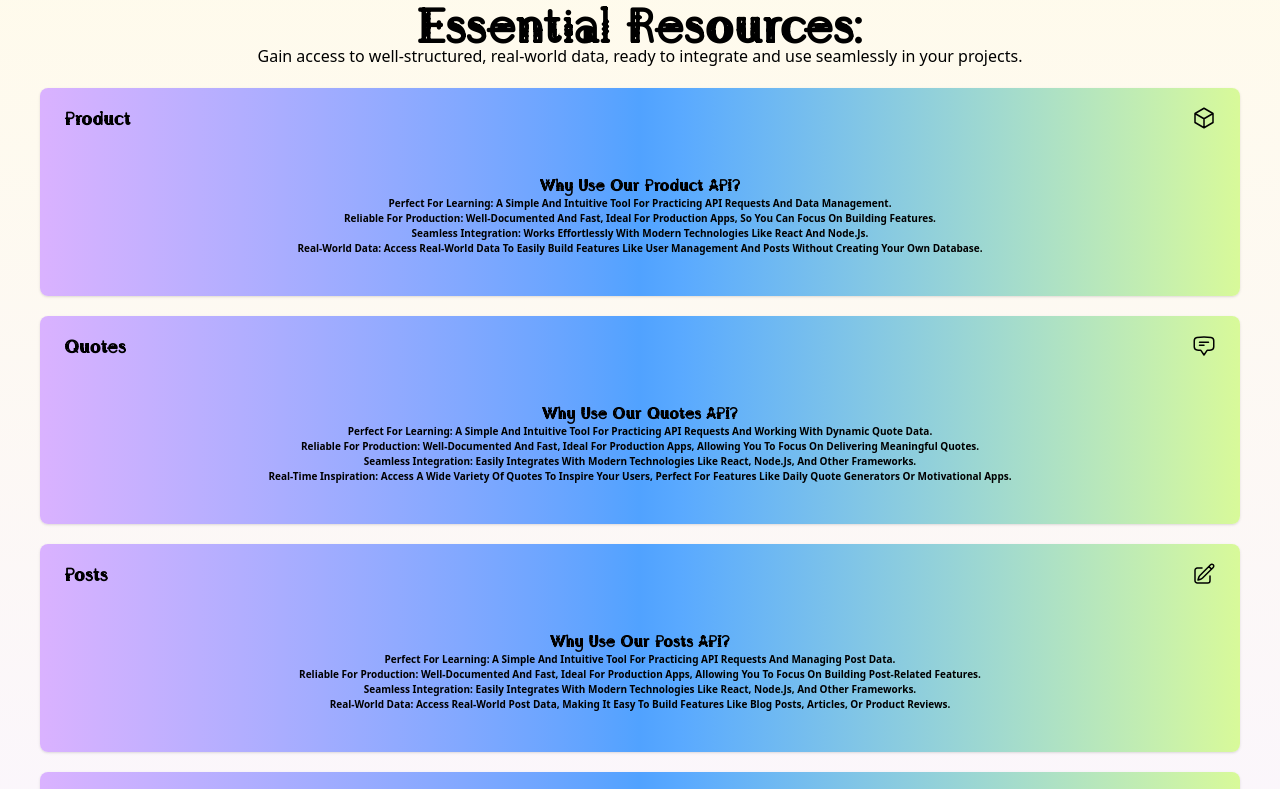
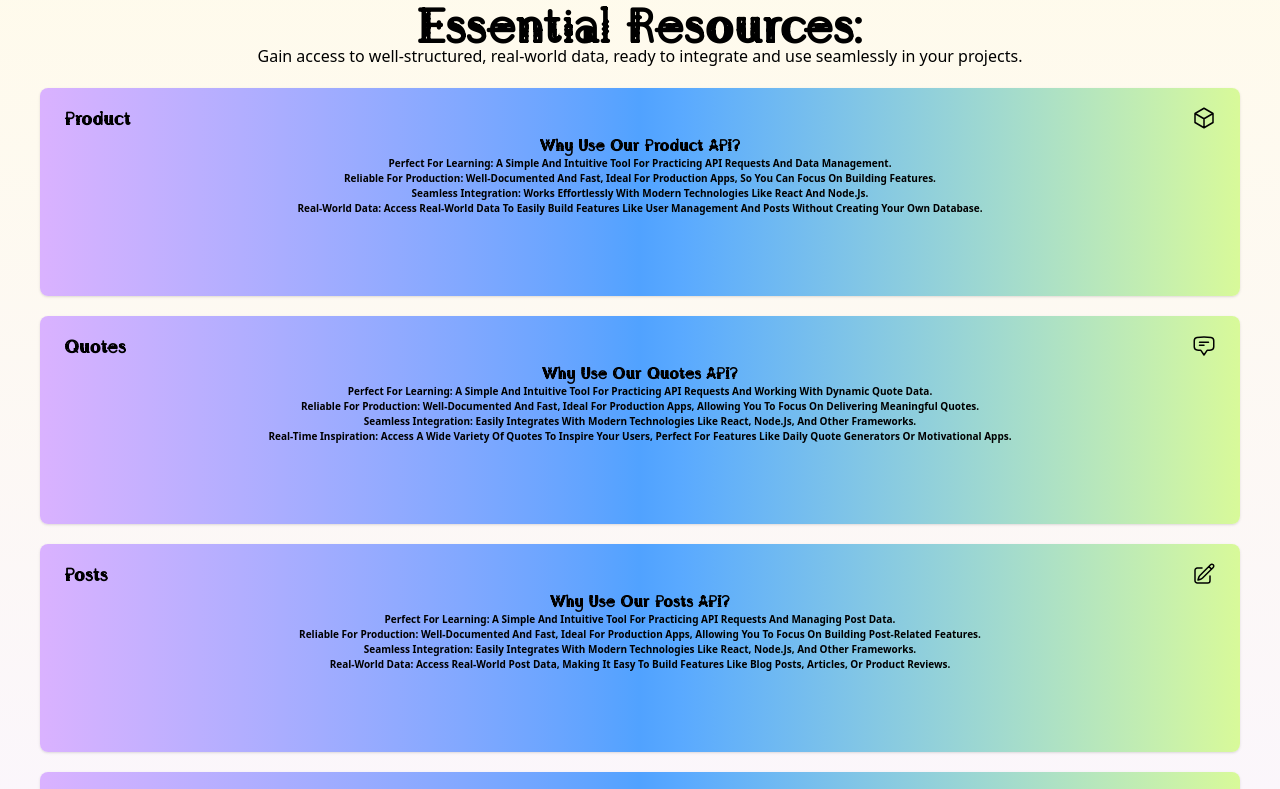
Before and after one commit to tekluabayneh/kukanApi-, a React (Vite) app in the folder kukanApi/client/: page / in a window 1280 px wide. Shown: the part 2480-3269 px from the top of the page. Built offline with nearby package versions, Linux system fonts and the light colour scheme.

Commit message:
Refactor Resource component with react-hook-form

```diff
--- a/kukanApi/client/src/components/Resource/Resource.jsx
+++ b/kukanApi/client/src/components/Resource/Resource.jsx
@@ -15,7 +15,7 @@ const Resource = ({ name, icon, why }) => (
         <path strokeLinecap="round" strokeLinejoin="round" d={icon} />
       </svg>
     </div>
-    <div className="text-center pt-10 px-12">
+    <div className="text-center pt- px-12">
       <h6 className="font-bold">Why Use Our {name} API?</h6>
       {why.map((text, idx) => (
         <p key={idx} className="text-[10px]">
```
